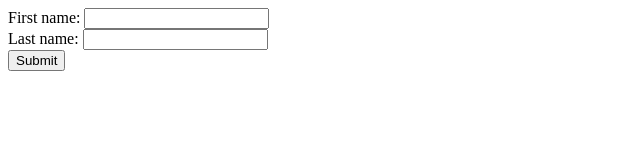
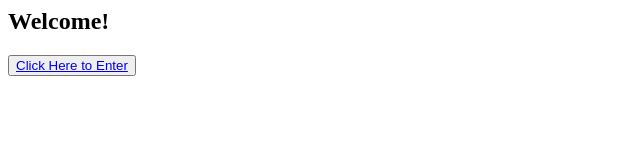
Before and after one commit to christinechoe/webdev-personalcheer-, a plain HTML site: page index.html in a window 1280 px wide. Shown: the whole page, without its empty margins (0-640 px from the left). Drawn offline with Linux system fonts and the light colour scheme.

Commit message:
Updated index to be the first page
index.html is the first page to open on a site so i made it into the click to enter page (we can delete the other)

```diff
--- a/index.html
+++ b/index.html
@@ -1,14 +1,22 @@
 </!DOCTYPE html>
 <html>
 <head>
-	<title>Enter Your Name</title>
+	<title>Hello!</title>
+	<link rel="stylesheet" type="text/css" href="index.css">
 </head>
 <body>
+	<div class="main">
+		<h2>Welcome!</h2>
+		<button><a href="quizpg1.html">Click Here to Enter</a></button>
+	</div>
+
+<!--
 <form action="/action_page.php">
   First name: <input type="text" name="fname"><br>
   Last name: <input type="text" name="lname"><br>
   <input type="submit" value="Submit">
 </form>
+-->
 
 </body>
 </html>
```
